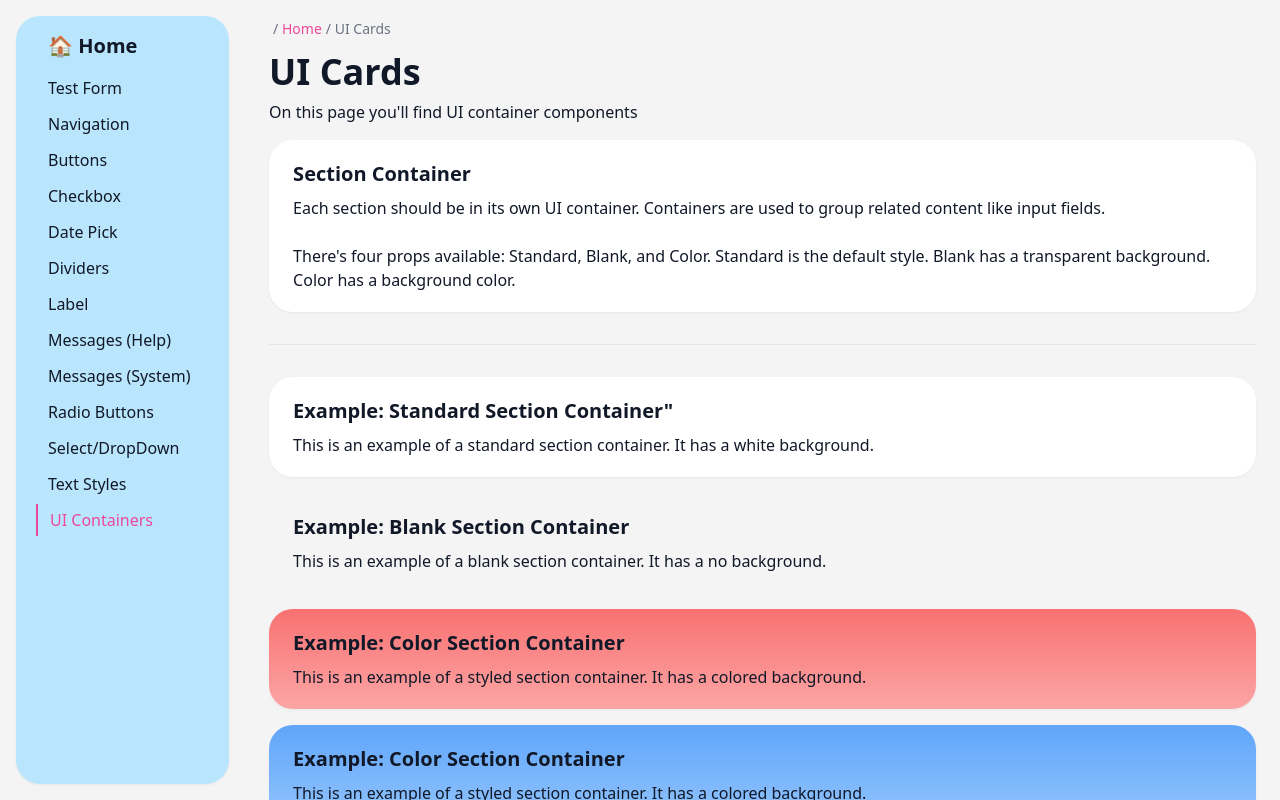
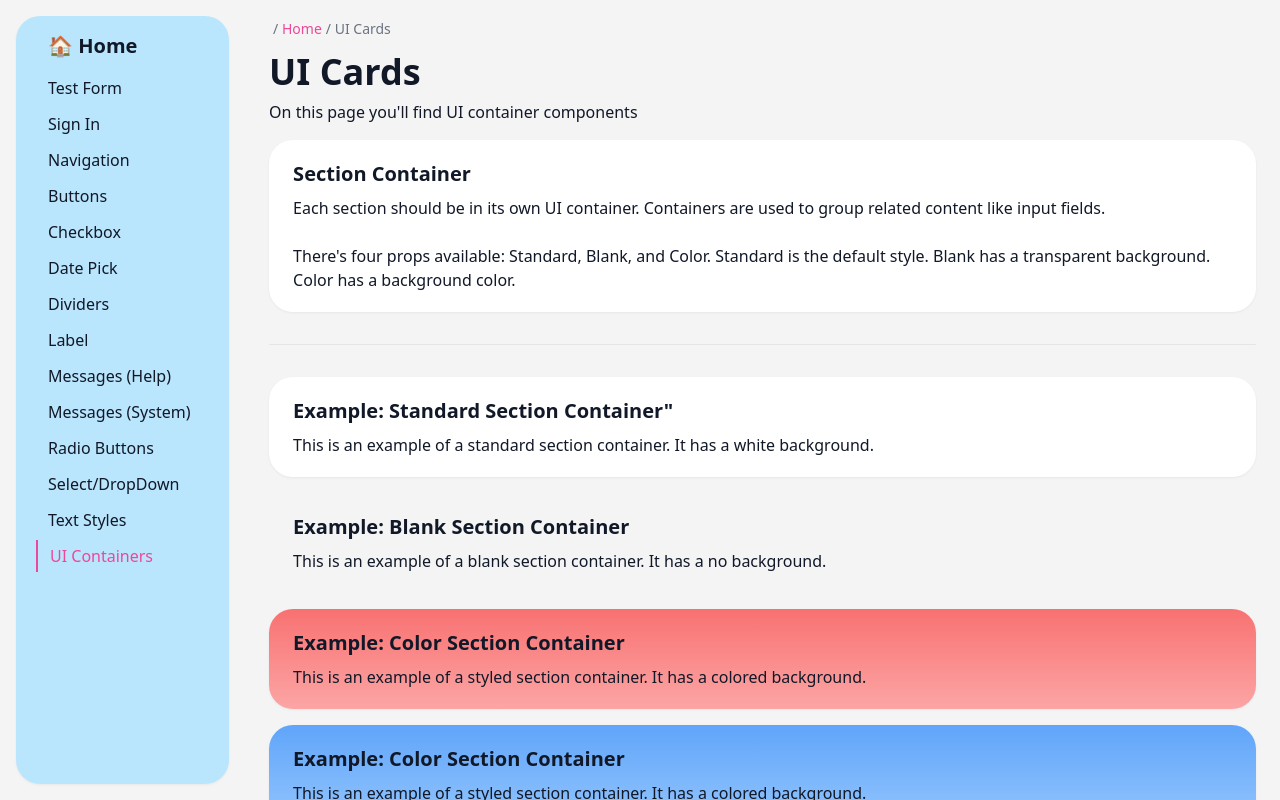
Before and after one commit to tayv/Project-Bubblegum, a Next.js app: page /forms/ui-containers-article in a window 1280 px wide. Built offline with nearby package versions, Linux system fonts and the light colour scheme.

Commit message:
Setup Clerk Sign In component

```diff
--- a/components/layout/LayoutContainerSide.tsx
+++ b/components/layout/LayoutContainerSide.tsx
@@ -9,6 +9,7 @@ const LayoutContainerSide = ({children}: any) => {
       <div className="flex flex-1 overflow-hidden">
         <SideNav articleList={[
           {title: "Test Form", path: "/forms/test-form"},
+          {title: "Sign In", path: "/auth/sign-in"},
           {title: "Navigation", path: "/forms/navigation-article"},
           {title: "Buttons", path: "/forms/buttons-article"},
           {title: "Checkbox", path: "/forms/checkbox-article"},
--- /dev/null
+++ b/pages/auth/sign-in.tsx
@@ -0,0 +1,35 @@
+import { SignIn } from "@clerk/nextjs"
+import LayoutContainerSide from '@components/layout/LayoutContainerSide'
+import Breadcrumbs from '@components/layout/Breadcrumbs'
+import Heading from '@components/layout/Heading'
+import Paragraph from '@components/layout/Paragraph'
+
+// data for Breadcrumbs
+const crumbs = [
+  {
+    text: "Home",
+    path: "/",
+    currentPg: false,
+  }, {
+    text: "Sign In",
+    path: "/",
+    currentPg: true,
+  }
+]
+
+const SignInPage = () => (
+  <>
+    <LayoutContainerSide>
+      <Breadcrumbs crumbs={crumbs} />
+      <Heading size="h1">Authentication</Heading>
+      <Paragraph>On this page you'll find Clerk's Sign In components.</Paragraph>
+
+      <SignIn path="/auth/sign-in" routing="path" />
+
+    </LayoutContainerSide>
+
+  </>
+
+  )
+
+export default SignInPage;
```
